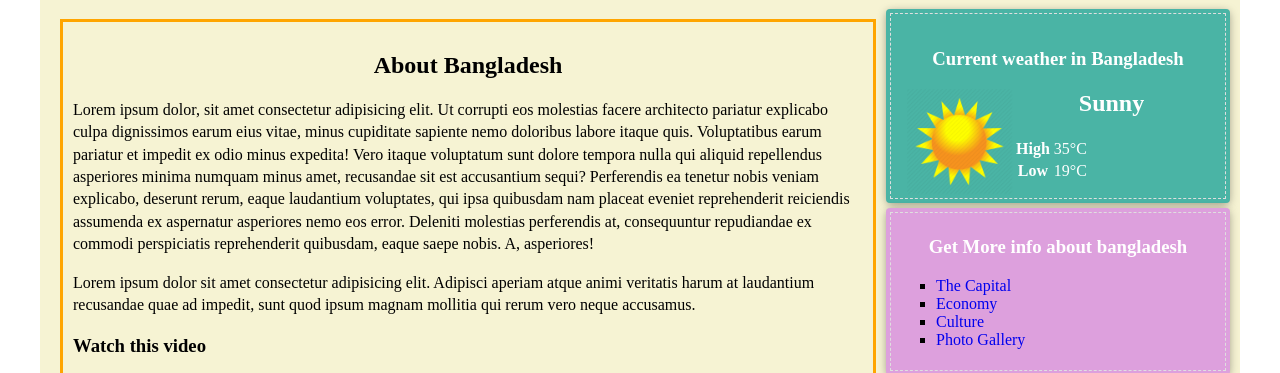
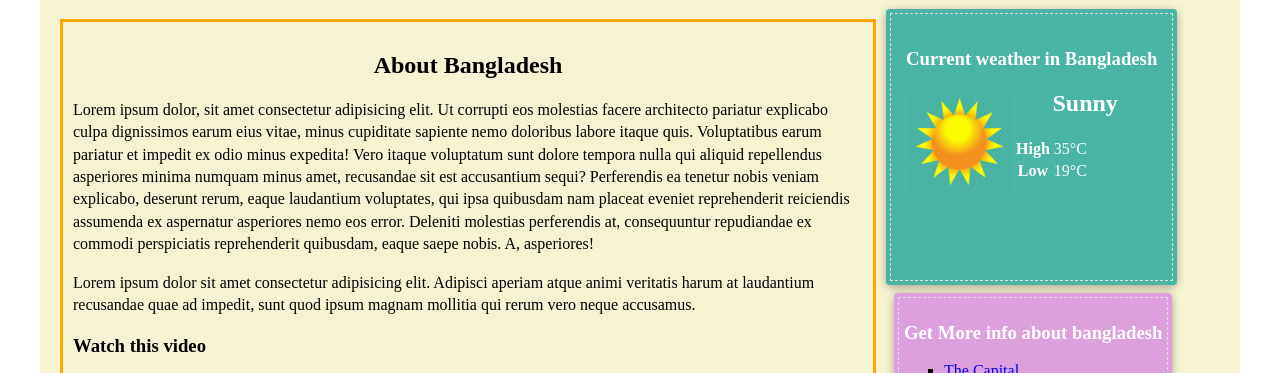
Before and after one commit to thaqueubc/Country_Project, a PHP site: page / in a window 1280 px wide. Shown: the part 901-1274 px from the top of the page. Run offline with PHP 8.4, Linux system fonts and the light colour scheme; some libraries are stand-ins or nearby versions.

Commit message:
all page - Responsive

```diff
--- a/styles/styles.css
+++ b/styles/styles.css
@@ -35,6 +35,7 @@ p {
 .wrapper {
     max-width: 1200px;
     margin: 0 auto;
+    height: auto;
 }
 
 /* Header Style */
@@ -102,14 +103,6 @@ header h1 {
     list-style: none;
     text-align: center;
 }
-/*
-.top-bar li{
-    border-bottom: 1px dotted white;
-}
-
-.top-bar li:last-child{
-    border: none;
-} */
 
 .top-bar nav a {
     padding: 0 20px;
@@ -139,16 +132,17 @@ header h1 {
 
 main{
     background-color: rgba(246, 242, 207, 0.90);
+    min-height: 70vh;
 }
 
 .main_home{
     padding: 10px;
     display: flex;
+    flex-direction: column;
 }
 
 .content{
-    /* grid-area: a; */
-    flex: 1 1 69%;
+    flex: 1;
     border: 3px solid orange;
     padding: 10px;
     margin: 10px;
@@ -160,7 +154,8 @@ main{
 /* Style for aside  */
 
 aside{
-    flex: 1 1 29%;
+    flex: 1;
+    display: flex;
 }
 div#weather {
 	-webkit-box-sizing: border-box;
@@ -168,7 +163,8 @@ div#weather {
 	box-sizing: border-box;
 	text-align:center;
     color: white;
-	padding:20px;
+    padding:20px;
+    flex: 1;
 	background-color:#4AB4A5;
 	outline:1px dashed #dfdfdf;
 	outline-offset:-5px;
@@ -216,7 +212,8 @@ aside#weather table tr:first-child th{
 #info{
     background-color: plum;
     padding: 10px;
-    margin: 5px 0;
+    margin: 8px;
+    flex: 1;
     outline:1px dashed #dfdfdf;
 	outline-offset:-5px;
 	border-radius:4px;
@@ -244,16 +241,17 @@ footer{
     background: linear-gradient(to bottom, #a51f1f 0%,#981d1e 26%,#701717 78%,#641616 100%);
     display: flex;
     padding: 5px;
+    flex-direction: column;
 }
 
 footer p{
-    flex: 1 1 49%;
+    flex: 1;
     color: white;
     text-align: center;
 }
 
 footer  ul{
-    flex: 1 1 49%;
+    flex: 1;
     color: white;
     display: flex;
     justify-content: space-around;
@@ -307,11 +305,27 @@ footer  ul{
     }
 
     .main_home{
-        grid-template-columns: repeat(3, minmax(200px,1fr));
-        grid-auto-rows: repeat(2,minmax(100px,1fr));
-        grid-template-areas:
-            "a a b"
-            "a a c";
+        flex-direction: row;
+    }
+    .content{
+        flex: 1 1 69%;
     }
 
+    aside{
+        flex: 1 1 29%;
+        flex-direction: column;
+        align-items: flex-start;
+    }
+
+    footer {
+        flex-direction: row;
+    }
+
+    footer p {
+        flex: 1 1 49%;
+    }
+
+    footer ul{
+        flex: 1 1 49%;
+    }
 }
```
Also changed, not shown: styles/style_tourism.css (+6 -6 lines).
